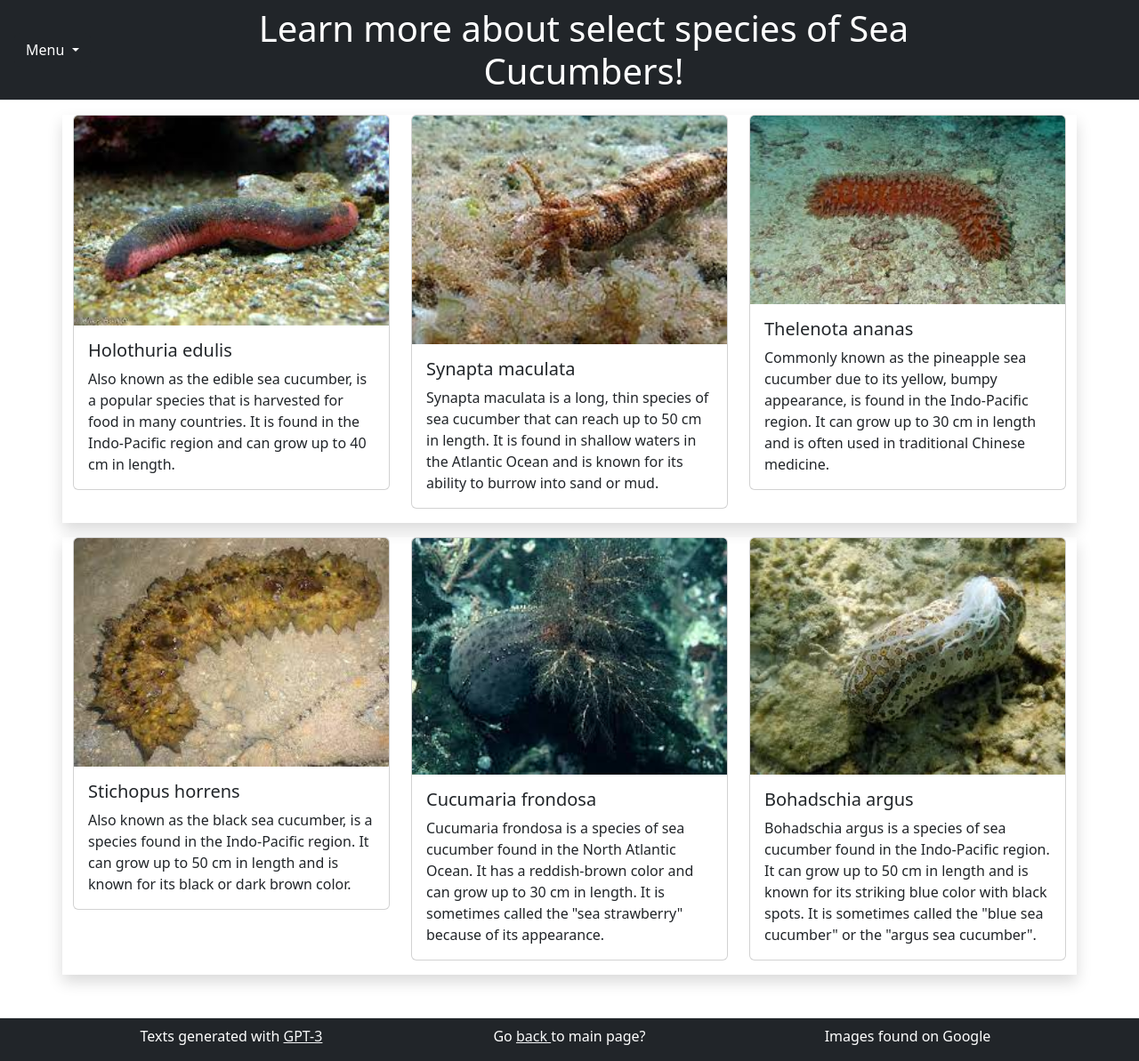
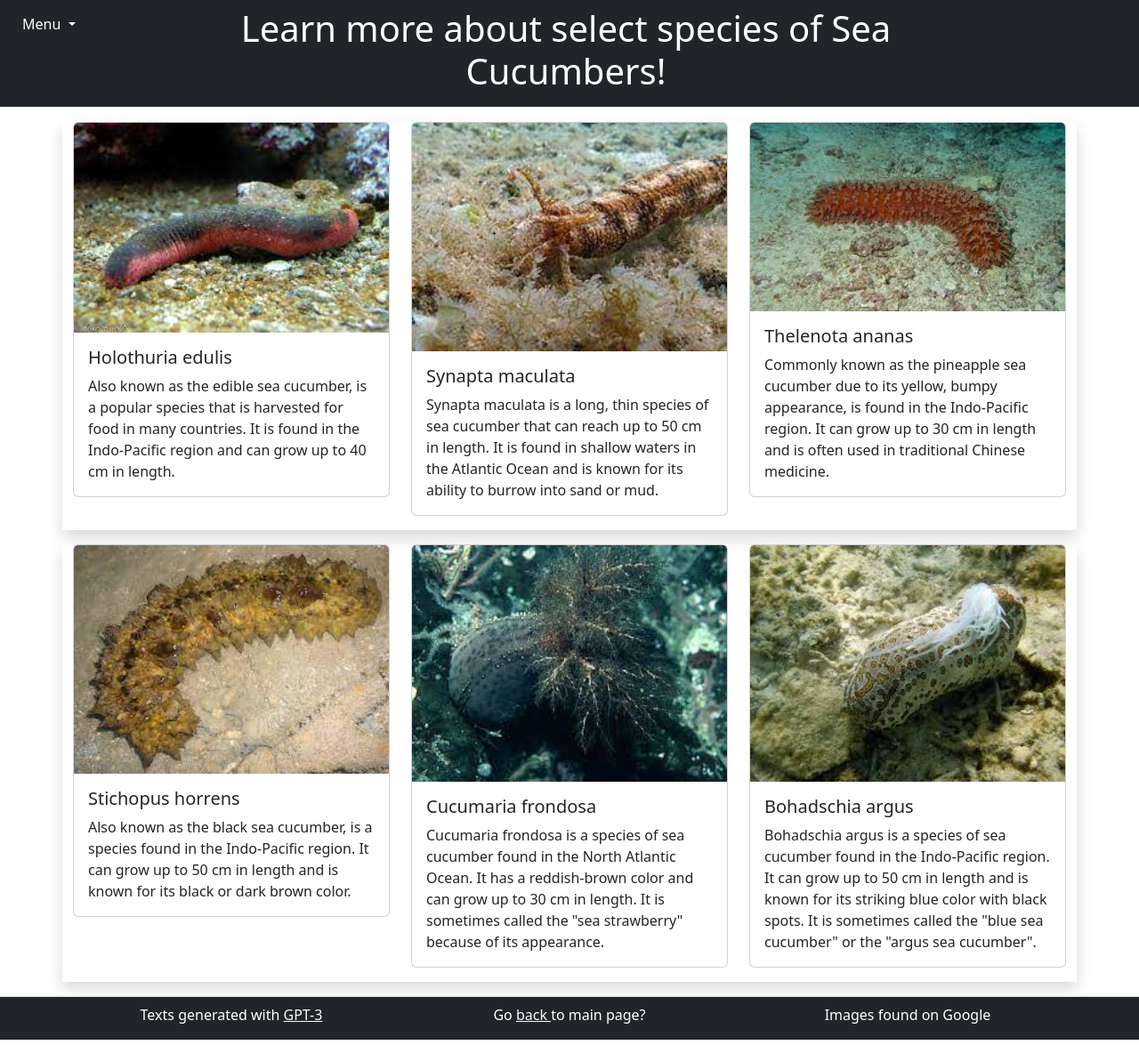
Before and after one commit to pslib-cz/2022-p1a-web-vlastni-bootstrap-Matthew768AOD, a plain HTML site: page Two Other Websites/Sea Cucumbers.html in a window 1280 px wide. Shown: the whole page at 89% size. After the commit the page ends 1169 px from the top, so only its background shows below. Drawn offline with nearby package versions, Linux system fonts and the light colour scheme.

Commit message:
SEVENTH Commit

```diff
--- a/Two Other Websites/Sea Cucumbers.html
+++ b/Two Other Websites/Sea Cucumbers.html
@@ -9,29 +9,29 @@
     <title>Document</title>
 </head>
 <body>
-    <header class="border-bottom text-bg-dark">
-        <div class="row">
-            <nav class="navbar bg-dark navbar-expand-lg navbar-dark col-lg-2 ms-3" id="navbarCollapse" >
-                <div class="container-fluid">
-                  <div class="collapse navbar-collapse" id="navbarNavDarkDropdown" id="navbarCollapse" >
+    <header class="border-bottom text-bg-dark navbar navbar-expand-lg navbar-dark bg-dark">
+        <div class="container-fluid">
+          <div class="row w-100">
+                  <div class="col-2" id="navbarNavDarkDropdown">
                     <ul class="navbar-nav">
                       <li class="nav-item dropdown">
-                        <button class="btn btn-dark dropdown-toggle" data-bs-toggle="dropdown" aria-expanded="false" class="navbar-toggler" data-bs-toggle="collapse" data-bs-target="#navbarCollapse">
+                        <button class="btn btn-dark dropdown-toggle" data-bs-toggle="dropdown" aria-expanded="false">
                           Menu
                         </button>
                         <ul class="dropdown-menu dropdown-menu-dark">
-                          <li><a class="dropdown-item" href="../Website.html">Main Page</a></li>
-                          <li><a class="dropdown-item" href="../Two Other Websites/Snails.html">Snails</a></li>
-                          <li><a class="dropdown-item" href="../Website.html#Sign-Up">Sign-Up</a></li>
+                            <li><a class="dropdown-item" href="../Website.html">Main Page</a></li>
+                            <li><a class="dropdown-item" href="../Two Other Websites/Snails.html">Snails</a></li>
+                            <li><a class="dropdown-item" href="../Website.html#Sign-Up">Sign-Up</a></li>
                         </ul>
                       </li>
                     </ul>
                   </div>
+                  <div class="col-8 ms-2">
+                    <h1 class="text-center"> Learn more about select species of Sea Cucumbers! </h1>
+                  </div>
                 </div>
-              </nav>
-              <h1 class="text-center mt-2 col-8"> Learn more about select species of Sea Cucumbers! </h1>
               </div>
-    </header>
+  </header>
     <div class="container shadow mt-3">
         <div class="row">
             <div class="col-lg-4 col-sm-12">
@@ -94,7 +94,7 @@
             </div>
         </div>
     </div>
-    <footer class="mt-5 text-center border-top text-bg-dark">
+    <footer class="mt-3 text-center border-top text-bg-dark">
         <div class="container">
             <div class="row mt-2">
                 <div class="col-4">
```
Also changed, not shown: Two Other Websites/Snails.html (+7 -8 lines), 1 other file.
